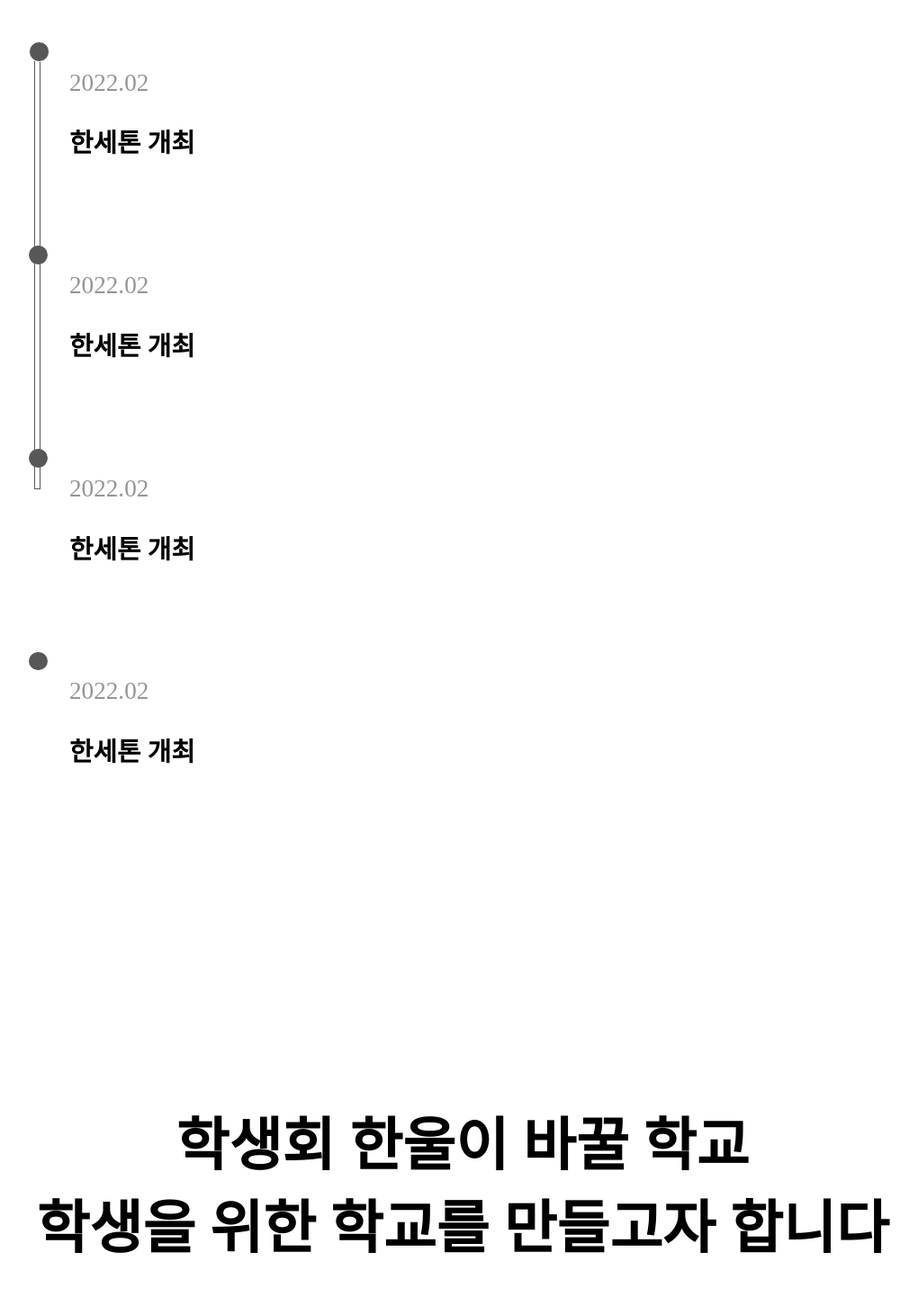
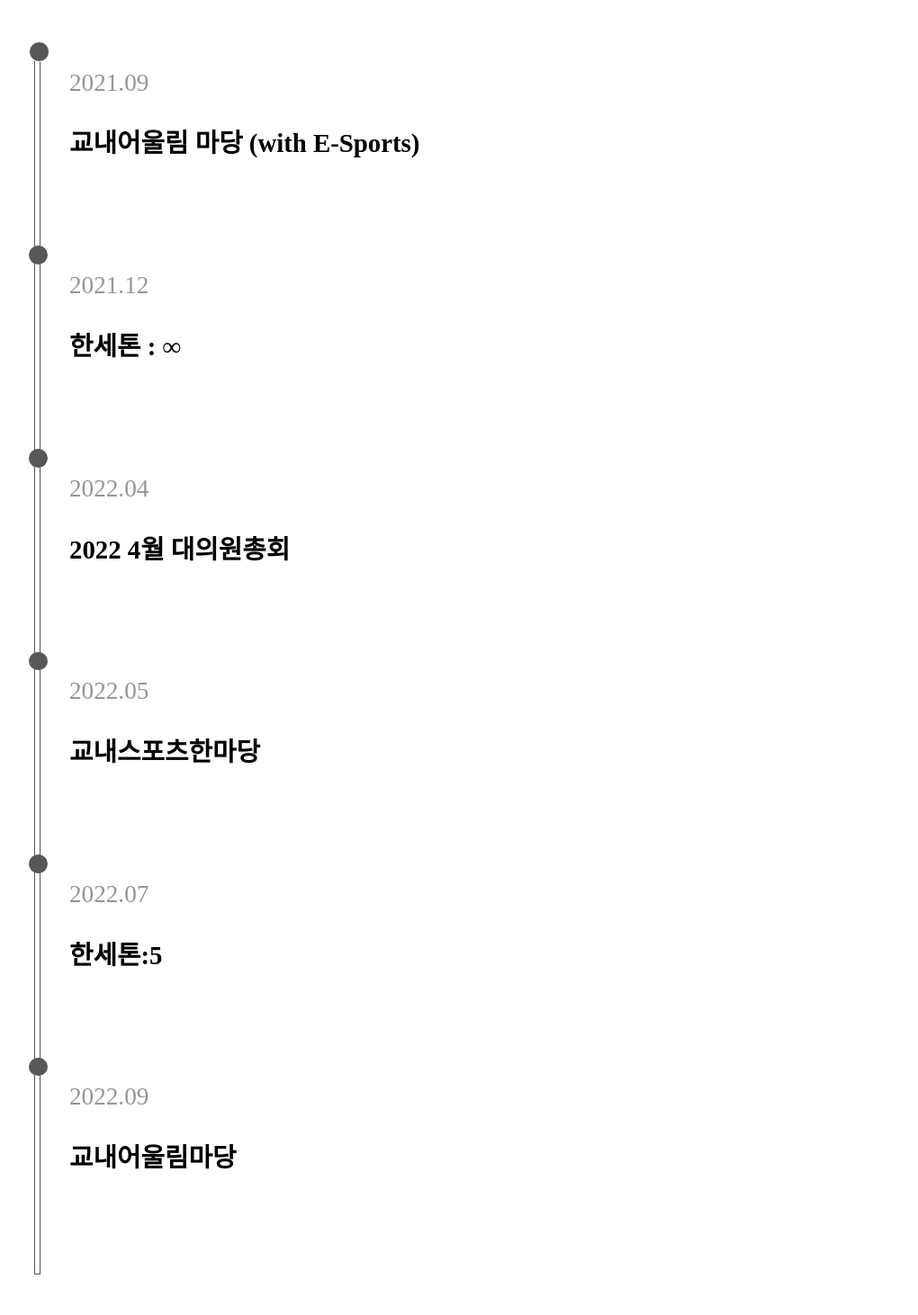
Before and after one commit to hanowwl/recruit.hanowl.com, a React (Vite) app: page / in a window 1280 px wide. Shown: the part 4560-6022 px from the top of the page at 90% size, without its empty margins (126-1146 px from the left). Built offline with nearby package versions, Linux system fonts and the light colour scheme; no server answers.

Commit message:
feat(constants): add schedule data

```diff
--- a/src/components/main/ScheduleSection/styled.ts
+++ b/src/components/main/ScheduleSection/styled.ts
@@ -35,7 +35,7 @@ export const Schedule = styled.div`
 
 export const ScheduleLine = styled.span`
   width: 0.3rem;
-  height: 30rem;
+  //height: 30rem;
   border: 1.5px solid #575757;
   margin-right: 2rem;
 `;
--- a/src/constant/schedule.ts
+++ b/src/constant/schedule.ts
@@ -5,19 +5,27 @@ export interface ScheduleItem {
 
 export const SCHEDULE_LIST: ScheduleItem[] = [
   {
-    date: '2022.02',
-    content: '한세톤 개최',
+    date: '2021.09',
+    content: '교내어울림 마당 (with E-Sports) ',
   },
   {
-    date: '2022.02',
-    content: '한세톤 개최',
+    date: '2021.12',
+    content: '한세톤 : ∞',
   },
   {
-    date: '2022.02',
-    content: '한세톤 개최',
+    date: '2022.04',
+    content: '2022 4월 대의원총회',
   },
   {
-    date: '2022.02',
-    content: '한세톤 개최',
+    date: '2022.05',
+    content: '교내스포츠한마당',
+  },
+  {
+    date: '2022.07',
+    content: '한세톤:5',
+  },
+  {
+    date: '2022.09',
+    content: '교내어울림마당',
   },
 ];
```
